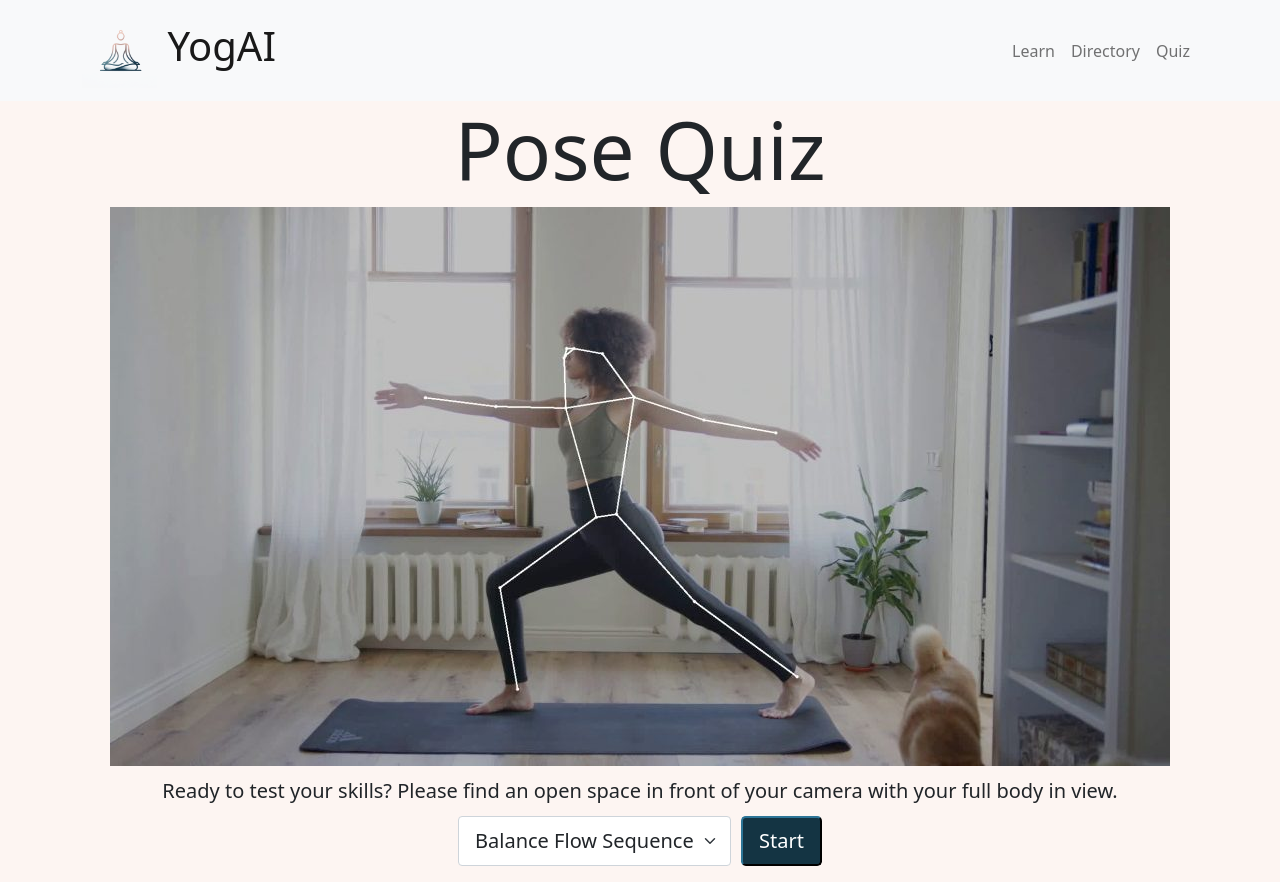
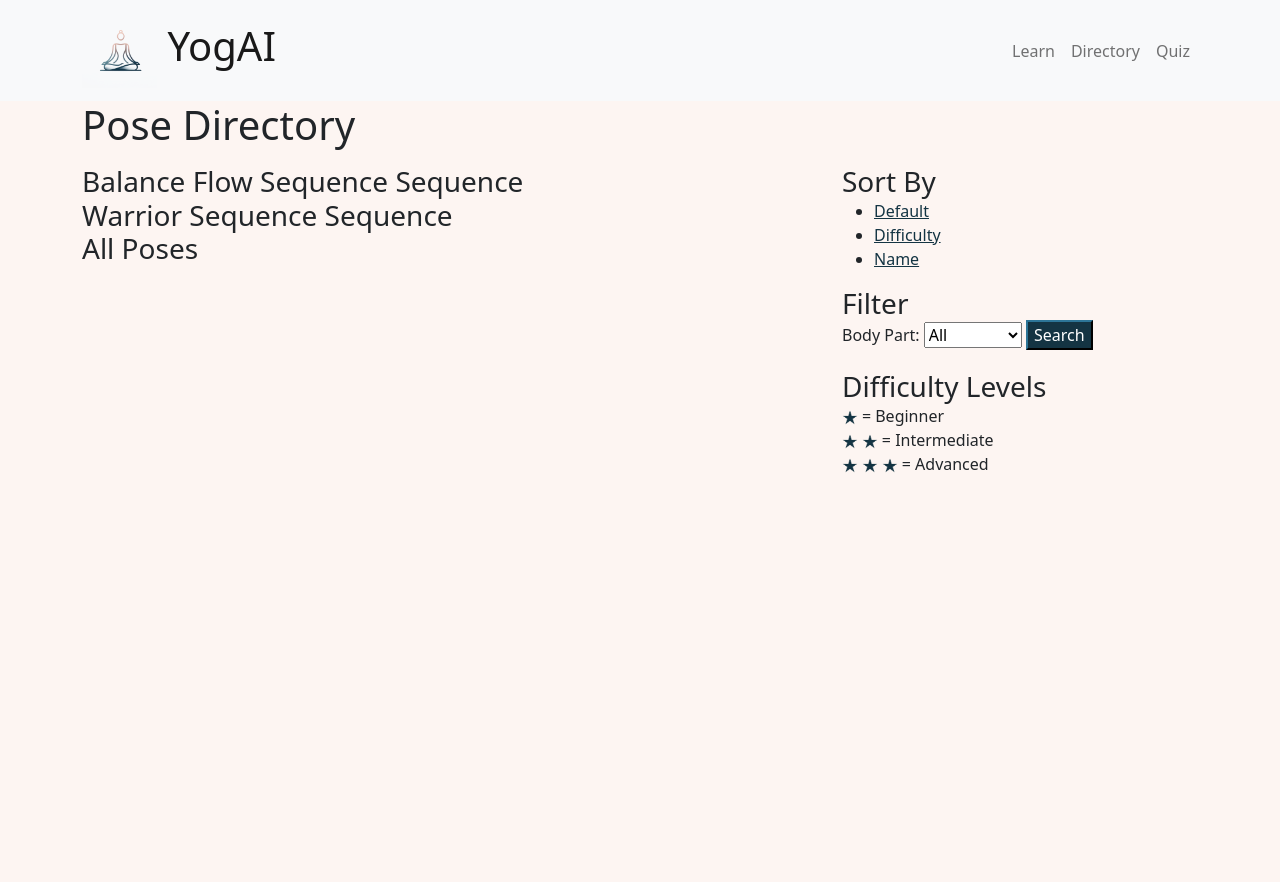
Before and after one commit to A-Chaudhary/YogAI, a Flask app: page /quiz in a window 1280 px wide. After the commit the page ends 472 px from the top, so only its background shows below. Run offline with Flask 3, Linux system fonts and the light colour scheme; some libraries are stand-ins or nearby versions.

Commit message:
fixed merge

```diff
--- a/templates/quiz.html
+++ b/templates/quiz.html
@@ -1,21 +1,103 @@
 {% extends "layout.html" %}
 
 {% block content %}
-<!-- <script src="{{ url_for('static', filename = 'index.js') }}"></script> -->
-<body>
-    <div class="container quiz-home">
-                <div class="display-1 quiz-home-title">Pose Quiz</div>
-                <img src="{{url_for('static', filename='/img/quiz_pose.jpg')}}">
-                <div class="get-ready-text">Ready to test your skills? Please find an open space in front of your camera with your full body in view.</div>
-                <form action="/start" method="post" class="sequence-form">
-                    <select class="form-select form-select-lg mb-3" name="sequence">
-                      {% for sequence in sequences %}
-                      <option value="{{ sequence }}">{{ sequence }}</option>
-                      {% endfor %}
-                    </select>
-                    <button type="submit" class="btn-primary btn-lg bg-accent">Start</button>
-                </form>
+<script src="{{ url_for('static', filename = 'directory.js') }}"></script>
+<div class="container">
+    <div class="row">
+        <div class="display-4 fs-1 mb-3">Pose Directory</div>
+        <div class="col-8">
+            {% for sequence in sequences %}
+                <div class="row">
+                        <div class="display-4 fs-3">{{sequence}} Sequence</div>
+                </div>
+                <div class="row">
+                {% for pose in poses %}
+                    {% if pose.sequence == sequence %}
+                    <div class="col-4 text-center p-0 m-0">
+                        <div class="pose-card m-1">
+                            <div class="">
+                                <a href="/learn/{{ pose.id }}">{{ pose.name }}</a>
+                                <img class="pose-icon" src="{{ pose.icon }}">
+                            </div>
+                            <div class="">
+                                <div class="col-12">
+                                    {% for i in range(pose.difficulty | int) %}
+                                        <img src="{{ url_for('static', filename = '/img/difficulty_star.png') }}" class="difficulty-star">
+                                    {% endfor %}
+                                </div>
+                            </div>
+                        </div>
+                    </div>
+                    {% endif %}
+                {% endfor %}
+                </div>
+            {% endfor %}
+            <div class="row">
+                <div class="display-4 fs-3">All Poses</div>
+            </div>
+                <div class="row">
+                    {% for pose in poses %}
+                    <div class="col-4 text-center p-0 m-0">
+                        <div class="pose-card m-1">
+                            <div class="">
+                                <a href="/learn/{{pose.id}}">{{pose.name}}</a>
+                                <img class="pose-icon" src="{{ pose.icon }}">
+                            </div>
+                            <div class="">
+                                <div class="col-12">
+                                    {% for i in range(pose.difficulty | int) %}
+                                    <img src="{{ url_for('static', filename = '/img/difficulty_star.png') }}" class="difficulty-star">
+                                    {% endfor %}
+                                </div>
+                            </div>
+                        </div>
+                    </div>
+                    {% endfor %}
+                </div>
+        </div>
+        <div class="col-4">
+            <div class="display-4 fs-3">Sort By</div>
+            <ul>
+                <li><a href="/directory?sort_by=default">Default</a></li>
+                <li><a href="/directory?sort_by=difficulty">Difficulty</a></li>
+                <li><a href="/directory?sort_by=name">Name</a></li>
+            </ul>
+            <div class="display-4 fs-3">Filter</div>
+            <label for="bodyPartSelect">Body Part:</label>
+                <select id="bodyPartSelect">
+                    <option value="all">All</option>
+                    <option value="chest">Chest</option>
+                    <option value="shoulder">Shoulders</option>
+                    <option value="arms">Arms</option>
+                    <option value="core">Core</option>
+                    <option value="leg">Legs</option>
+                    <option value="hip">Hips</option>
+                    <option value="back">Back</option>
+                </select>
+                <button id="bodyPartSearchButton" class="btn-primary btn-md bg-accent" type="submit">Search</button>
+            <div class="display-4 fs-3 difficulty-list">Difficulty Levels</div>
+            <div>
+                <div>
+                    <img src="{{ url_for('static', filename = '/img/difficulty_star.png') }}" class="difficulty-star"> = Beginner
+                </div>
+                <div>
+                    <img src="{{ url_for('static', filename = '/img/difficulty_star.png') }}" class="difficulty-star">
+                    <img src="{{ url_for('static', filename = '/img/difficulty_star.png') }}" class="difficulty-star">
+                    = Intermediate
+                </div>
 
-</body>
+                <div>
+                    <img src="{{ url_for('static', filename = '/img/difficulty_star.png') }}" class="difficulty-star">
+                    <img src="{{ url_for('static', filename = '/img/difficulty_star.png') }}" class="difficulty-star">
+                    <img src="{{ url_for('static', filename = '/img/difficulty_star.png') }}" class="difficulty-star">
+                    = Advanced
+                </div>
+
+
+            </ul>
+
+        </div>
+    </div>
+</div>
 
 {% endblock %}
```
Also changed, not shown: templates/directory.html (+5 -2 lines).
